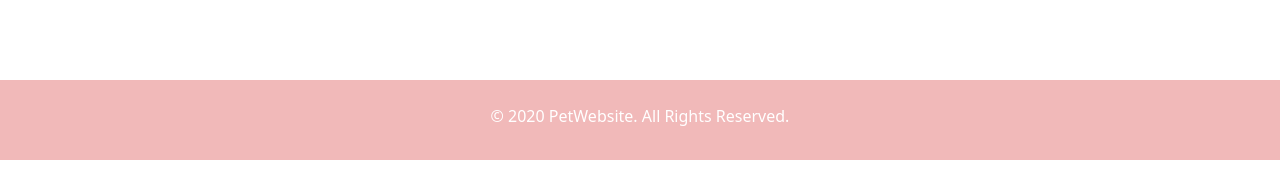
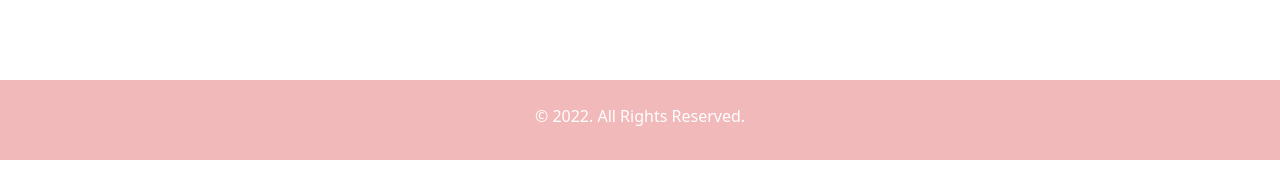
Before and after one commit to Amanuel763/AdoptionCenter, a Django app: page /blog in a window 1280 px wide. Shown: the part 616-800 px from the top of the page. Run offline with Django 4.2, Linux system fonts and the light colour scheme; some libraries are stand-ins or nearby versions.

Commit message:
adding footer.html

```diff
--- a/templates/includes/footer.html
+++ b/templates/includes/footer.html
@@ -4,7 +4,7 @@
     <div class="footer-container">
         <div class="row">
             <div class="col-md-12">
-                <p class="copy">© 2020 PetWebsite. All Rights Reserved.</p>
+                <p class="copy">© {% now 'Y' %}. All Rights Reserved.</p>
             </div>
         </div>
     </div>
```
